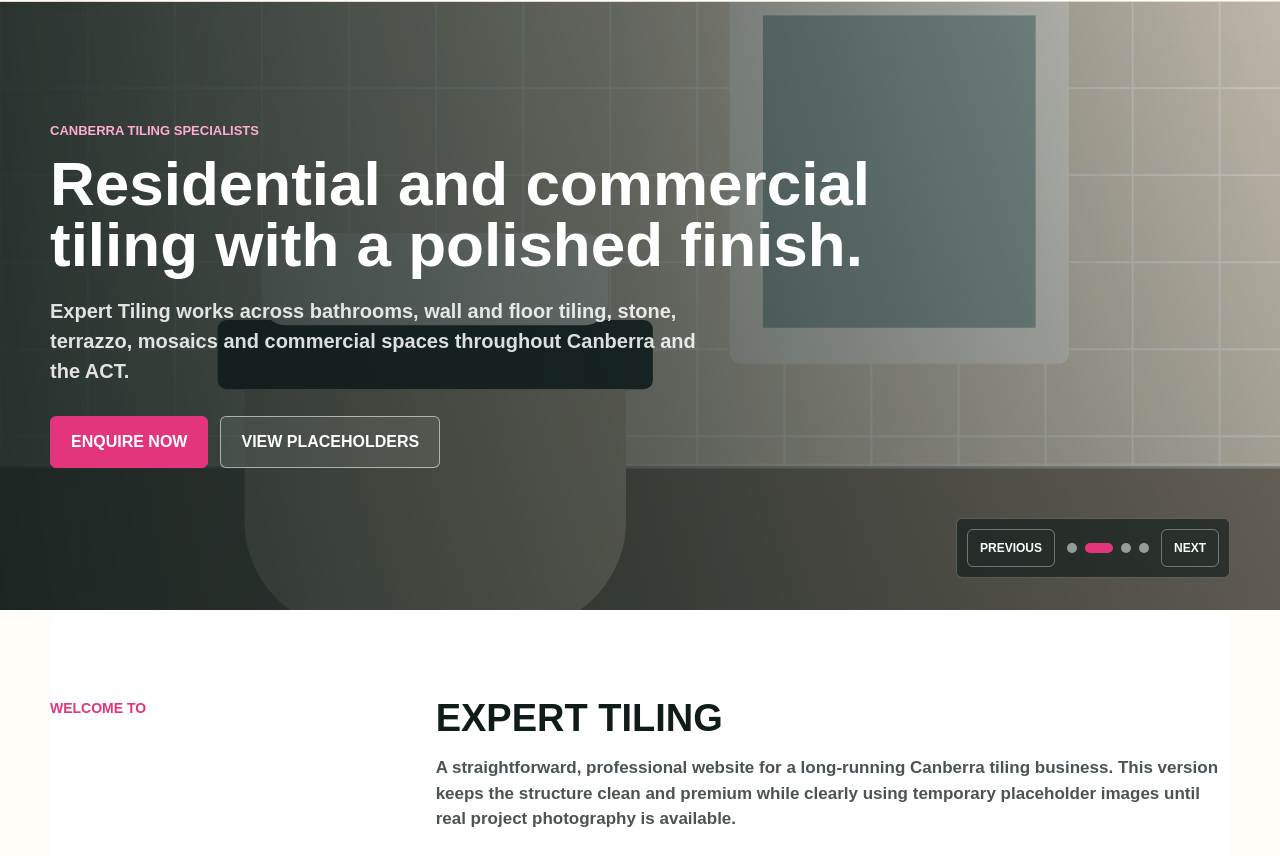
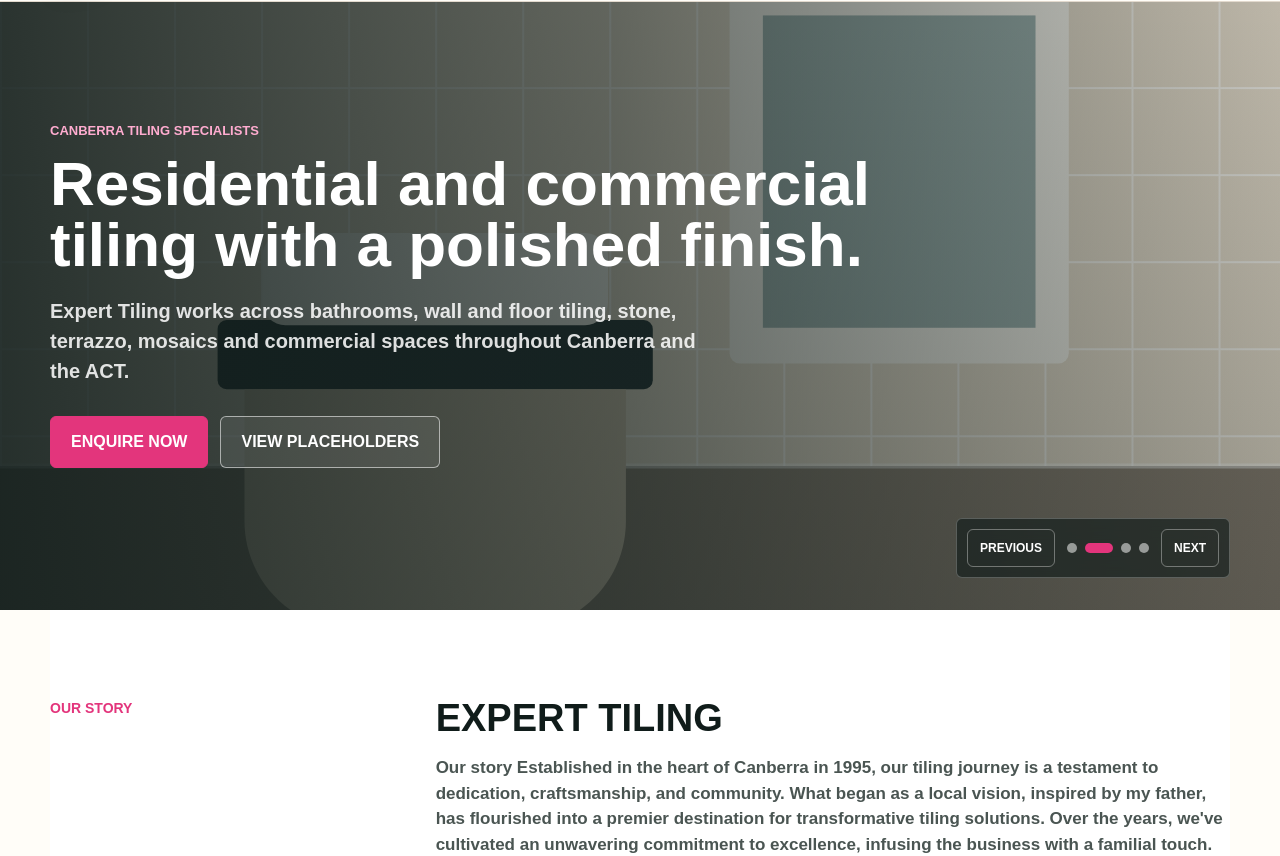
Before and after one commit to JoeArranz/Expert-Tiling-Website, a plain HTML site: page index.html in a window 1280 px wide. Shown: the part 85-941 px from the top of the page. Drawn offline with Linux system fonts and the light colour scheme.

Commit message:
changed our story

```diff
--- a/index.html
+++ b/index.html
@@ -80,13 +80,13 @@
       </section>
 
       <section class="intro section" id="about" aria-labelledby="intro-title">
-        <div class="intro-label">Welcome to</div>
+        <div class="intro-label">Our Story</div>
         <div class="intro-content">
           <h2 id="intro-title">Expert Tiling</h2>
           <p>
-            A straightforward, professional website for a long-running Canberra tiling business.
-            This version keeps the structure clean and premium while clearly using temporary
-            placeholder images until real project photography is available.
+            Our story
+Established in the heart of Canberra in 1995, our tiling journey is a testament to dedication, craftsmanship, and community. What began as a local vision, inspired by my father, has flourished into a premier destination for transformative tiling solutions.
+Over the years, we've cultivated an unwavering commitment to excellence, infusing the business with a familial touch. From the intricate patterns of our early days to the cutting-edge designs of today, our story is woven with the threads of authenticity and innovation. As a locally owned and operated business, we cherish the relationships we've built within the community. With each tile we lay, we continue our legacy of enhancing both commercial and residential spaces, making a lasting impact on the visual tapestry of Canberra.
           </p>
           <a class="text-link" href="#contact">Discuss a project</a>
         </div>
```
